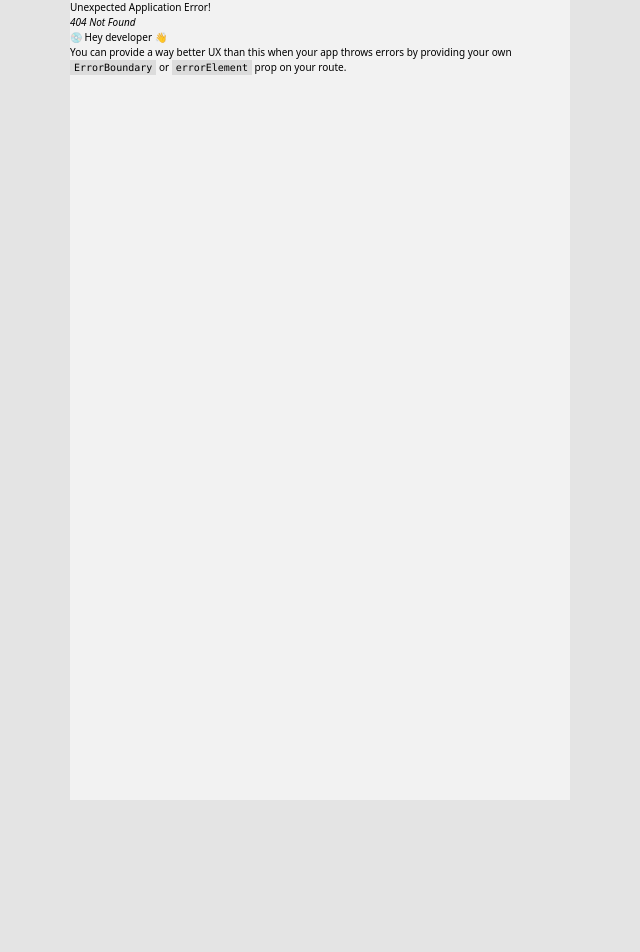
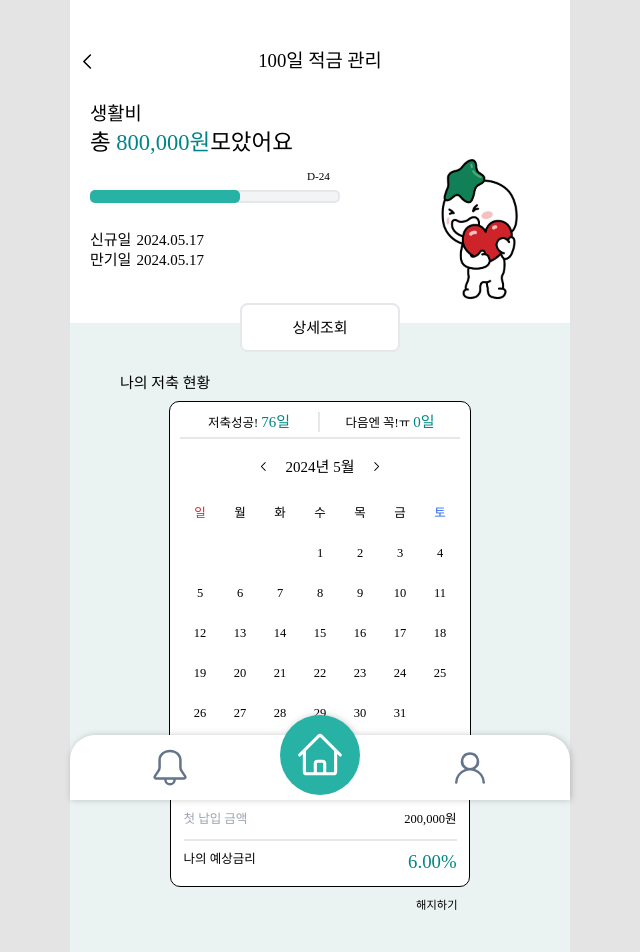
Before and after one commit to Hana4Team/FE, a React (Vite) app: page /Savings100Days in a window 1280 px wide. Before the commit this address had no page. Shown: the top 952 px of the page, without its empty margins (320-960 px from the left). Before the commit the page ends 800 px from the top, so only its background shows below. Built offline with nearby package versions, Linux system fonts and the light colour scheme.

Commit message:
feat: 100일적금 구현

```diff
--- a/package.json
+++ b/package.json
@@ -12,6 +12,7 @@
   "dependencies": {
     "@tanstack/react-query": "^5.37.1",
     "axios": "^1.7.2",
+    "date-fns": "^3.6.0",
     "react": "^18.2.0",
     "react-cookie": "^7.1.4",
     "react-dom": "^18.2.0",
--- /dev/null
+++ b/src/components/organisms/Calendar.tsx
@@ -0,0 +1,78 @@
+import React, { FC } from 'react';
+import { useCalender } from '../../hooks/calender';
+import { addMonths, subMonths } from 'date-fns';
+import { GoChevronLeft, GoChevronRight } from 'react-icons/go';
+
+const DAY_LIST = ['일', '월', '화', '수', '목', '금', '토'];
+
+interface IProps {
+  success: number;
+  fail: number;
+}
+
+export const Calendar: FC<IProps> = ({ success, fail }) => {
+  const calender = useCalender();
+
+  const dateList = calender.weekCalendarList;
+  const currentDate = calender.currentDate;
+
+  return (
+    <div className='flex flex-col justify-center items-center w-fit bg-white rounded-2xl border border-black p-4'>
+      <div className='flex justify-center items-center font-hanaCM text-center text-xl border-b-2 w-full pb-2'>
+        <div className='w-1/2 border-r-2'>
+          저축성공!{' '}
+          <span className='text-hanaDeepGreen font-hanaBold text-2xl'>
+            {success}일
+          </span>
+        </div>
+        <div className='w-1/2'>
+          다음엔 꼭!ㅠ{' '}
+          <span className='text-hanaDeepGreen font-hanaBold text-2xl'>
+            {fail}일
+          </span>
+        </div>
+      </div>
+      <div className='flex justify-center items-center font-hanaBold text-2xl py-7'>
+        <button
+          onClick={() => {
+            calender.setCurrentDate(subMonths(currentDate, 1));
+          }}
+        >
+          <GoChevronLeft />
+        </button>
+        <div className='mx-6 text-2xl'>
+          {currentDate.getFullYear()}년 {currentDate.getMonth() + 1}월
+        </div>
+        <button
+          onClick={() => {
+            calender.setCurrentDate(addMonths(currentDate, 1));
+          }}
+        >
+          <GoChevronRight />
+        </button>
+      </div>
+      <div className='flex'>
+        {DAY_LIST.map((day, index) => (
+          <div key={index}>
+            <div
+              className={`flex justify-center items-center w-16 h-16 font-hanaMedium text-xl ${day === '일' ? 'text-red-600' : day === '토' ? 'text-blue-600' : 'text-black'}`}
+            >
+              {day}
+            </div>
+          </div>
+        ))}
+      </div>
+      {dateList.map((item, index) => (
+        <div key={index} className='flex '>
+          {item.map((day, index) => (
+            <div key={index} className='flex justify-center items-center'>
+              <div className='flex justify-center items-center w-16 h-16 font-hanaMedium text-xl'>
+                {day !== 0 ? day : ''}
+              </div>
+            </div>
+          ))}
+        </div>
+      ))}
+    </div>
+  );
+};
--- /dev/null
+++ b/src/hooks/calender.ts
@@ -0,0 +1,58 @@
+import { getDay, getDaysInMonth, startOfMonth } from 'date-fns';
+import { Dispatch, SetStateAction, useState } from 'react';
+
+const DATE_MONTH_FIXER = 1;
+const CALENDER_LENGTH = 42;
+const DEFAULT_TRASH_VALUE = 0;
+const DAY_OF_WEEK = 7;
+
+interface ReturnProps {
+  weekCalendarList: number[][];
+  currentDate: Date;
+  setCurrentDate: Dispatch<SetStateAction<Date>>;
+}
+
+export const useCalender = (): ReturnProps => {
+  const [currentDate, setCurrentDate] = useState<Date>(new Date());
+  const totalMonthDays = getDaysInMonth(currentDate);
+  const startDay = getDay(startOfMonth(currentDate));
+
+  const prevDayList = Array.from({ length: startDay }).map(
+    () => DEFAULT_TRASH_VALUE
+  );
+
+  const currentDayList = Array.from({ length: totalMonthDays }).map(
+    (_, i) => i + 1
+  );
+  const nextDayList = Array.from({
+    length: CALENDER_LENGTH - currentDayList.length - prevDayList.length,
+  }).map(() => DEFAULT_TRASH_VALUE);
+
+  const currentCalendarList = prevDayList.concat(currentDayList, nextDayList);
+
+  let weekCalendarList = currentCalendarList.reduce(
+    (acc: number[][], cur, idx) => {
+      const chunkIndex = Math.floor(idx / DAY_OF_WEEK);
+      if (!acc[chunkIndex]) {
+        acc[chunkIndex] = [];
+      }
+      acc[chunkIndex].push(cur);
+      return acc;
+    },
+    [] as number[][]
+  );
+
+  let isDay = false;
+  for (let day of weekCalendarList[5]) {
+    if (day !== 0) {
+      isDay = true;
+    }
+  }
+  if (isDay === false) weekCalendarList.pop();
+
+  return {
+    weekCalendarList,
+    currentDate,
+    setCurrentDate,
+  };
+};
--- a/src/main.tsx
+++ b/src/main.tsx
@@ -17,6 +17,7 @@ import { MoneyBox } from './pages/moneyBox/MoneyBox.tsx';
 import { Sending } from './pages/moneyBox/Sending.tsx';
 import { MyPage } from './pages/main/MyPage.tsx';
 import { AlarmPage } from './pages/main/AlarmPage.tsx';
+import { Savings100Days } from './pages/mission3/Savings100Days.tsx';
 
 const router = createBrowserRouter([
   {
@@ -32,6 +33,7 @@ const router = createBrowserRouter([
         children: [
           { path: 'home', element: <Home /> },
           { path: 'mission2', element: <Mission2StartPage /> },
+          { path: 'Savings100Days', element: <Savings100Days /> },
           { path: 'mission3', element: <Mission3StartPage /> },
           { path: 'mission4', element: <Mission4StartPage /> },
           { path: 'mission5', element: <Mission5StartPage /> },
--- /dev/null
+++ b/src/pages/mission3/Savings100Days.tsx
@@ -0,0 +1,99 @@
+import React from 'react';
+import { Calendar } from '../../components/organisms/Calendar';
+import Topbar from '../../components/Topbar';
+import { useNavigate } from 'react-router-dom';
+
+export const Savings100Days = () => {
+  const navigate = useNavigate();
+
+  const moveToTermination = () => {
+    navigate('/termination', {
+      state: {
+        accountType: '정기적금',
+        sendAccount: '0000-000-000000',
+        terminationDate: '2024.05.20',
+        terminationType: '만기해지',
+        principal: 1000000,
+        totalAmount: 1023366,
+      },
+    });
+  };
+
+  return (
+    <>
+      <Topbar title='100일 적금 관리' />
+      <div className='bg-hanaAqua pb-[100px]'>
+        <div className='bg-white font-hanaMedium p-8'>
+          <div className='text-3xl mb-2'>생활비</div>
+          <div className='text-4xl font-hanaBold'>
+            총 <span className='text-hanaDeepGreen'>800,000원</span>
+            모았어요
+          </div>
+
+          <div className='flex justify-between'>
+            <div>
+              <div className='h-28 py-5'>
+                <div className='absolute w-1/2'>
+                  <div className='font-hanaMedium text-lg mb-2 mr-4 text-end'>
+                    D-24
+                  </div>
+                  <div className='absolute bg-gray-100 w-[100%] h-5 rounded-lg border-2'></div>
+                  <div className='absolute bg-hanaGreen w-[60%] h-5 rounded-lg'></div>
+                </div>
+              </div>
+              <div className='font-hanaMedium text-2xl pt-2'>
+                <div className='flex gap-2'>
+                  <div>신규일</div>
+                  <div>2024.05.17</div>
+                </div>
+                <div className='flex gap-2'>
+                  <div>만기일</div>
+                  <div>2024.05.17</div>
+                </div>
+              </div>
+            </div>
+            <img src='/images/별돌이하트.png' className='w-32 mr-12' />
+          </div>
+          <div className='flex w-full justify-center'>
+            <button
+              onClick={() => navigate('#')}
+              className='absolute bg-white font-hanaMedium text-2xl rounded-xl py-5 px-20 border-2 cursor-pointer'
+            >
+              상세조회
+            </button>
+          </div>
+        </div>
+        <div className='w-full flex flex-col justify-center items-center'>
+          <div className='font-hanaMedium text-2xl w-full py-20 pb-3 pl-20'>
+            나의 저축 현황
+          </div>
+          <Calendar success={76} fail={0} />
+          <div className='w-[300px] bg-white rounded-2xl mt-10 mb-4 p-5 border border-black font-hanaMedium text-xl'>
+            <div className='flex justify-between pb-4'>
+              <div className='text-gray-400'>납입일 수</div>
+              <div>76일/100일</div>
+            </div>
+            <div className='flex justify-between pb-4 border-b-2'>
+              <div className='text-gray-400'>첫 납입 금액</div>
+              <div>200,000원</div>
+            </div>
+            <div className='flex justify-between pt-4'>
+              <div>나의 예상금리</div>
+              <div className='text-hanaDeepGreen font-hanaBold text-3xl'>
+                6.00%
+              </div>
+            </div>
+          </div>
+          <div className='w-[300px] flex justify-end mr-10'>
+            <button
+              className='font-hanaMedium text-lg cursor-pointer z-20'
+              onClick={moveToTermination}
+            >
+              해지하기
+            </button>
+          </div>
+        </div>
+      </div>
+    </>
+  );
+};
--- a/tailwind.config.js
+++ b/tailwind.config.js
@@ -16,6 +16,8 @@ export default {
         hanaRed: '#E90061',
         hanaGray: '#F2F2F2',
         hanaLightGreen: '#9CDAB8',
+        hanaDeepGreen: '#008485',
+        hanaAqua: '#EAF3F2',
         white: '#FFFFFF',
       },
       dropShadow: {
```
Also changed, not shown: public/images/별돌이하트.png (added), 1 other file (tests, documents, lock files or other folders).
